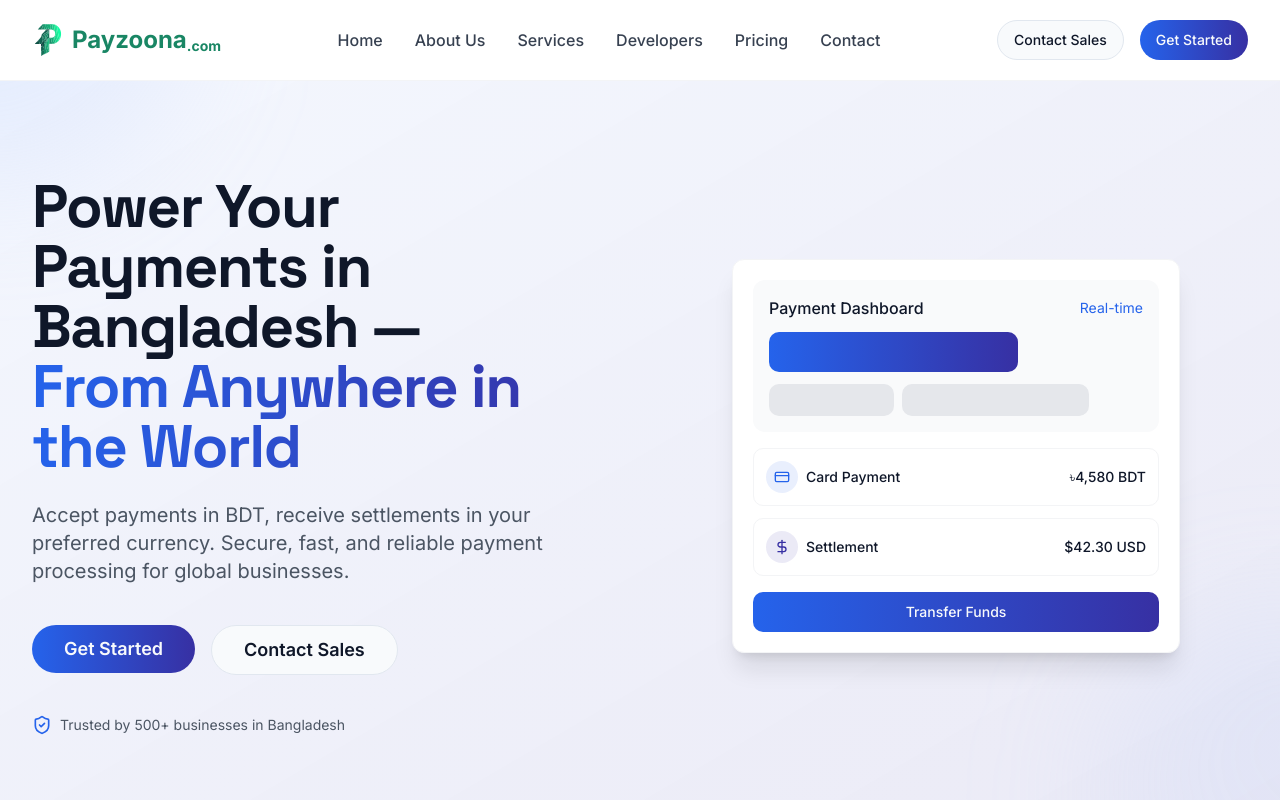
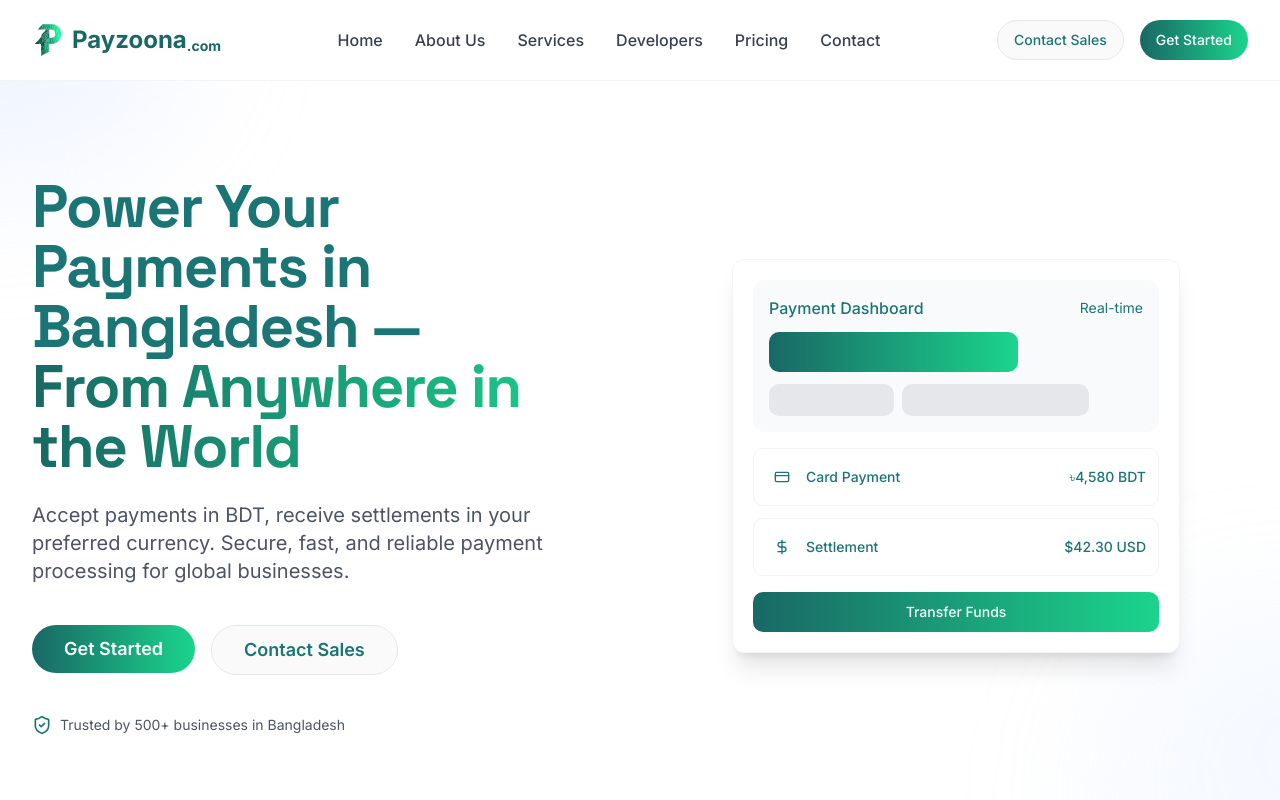
Before and after one commit to HridoyVaraby/payzoona-bangladesh-gateway, a React (Vite) app: page / in a window 1280 px wide. Shown: the top 800 px of the page. Built offline with nearby package versions, Linux system fonts and the light colour scheme.

Commit message:
Update color scheme
Update the color scheme to use #196864 and #1bd48c as primary colors and adjust background colors accordingly.

```diff
--- a/src/components/layout/Navbar.tsx
+++ b/src/components/layout/Navbar.tsx
@@ -18,19 +18,19 @@ const Navbar = () => {
           {/* Logo */}
           <Link to="/" className="flex items-center space-x-2">
             <img src="/payzoona_icon.svg" alt="Payzoona Logo" className="w-8 h-8" />
-            <div className="font-bold text-2xl text-[#198664] font-inter">
+            <div className="font-bold text-2xl text-payzoona-teal font-inter">
               Payzoona<span className="text-sm align-bottom">.com</span>
             </div>
           </Link>
 
           {/* Desktop Navigation */}
           <nav className="hidden lg:flex items-center space-x-8">
-            <Link to="/" className="text-gray-700 hover:text-payzoona-blue font-medium transition-colors">Home</Link>
-            <Link to="/about" className="text-gray-700 hover:text-payzoona-blue font-medium transition-colors">About Us</Link>
-            <Link to="/services" className="text-gray-700 hover:text-payzoona-blue font-medium transition-colors">Services</Link>
-            <Link to="/developers" className="text-gray-700 hover:text-payzoona-blue font-medium transition-colors">Developers</Link>
-            <Link to="/pricing" className="text-gray-700 hover:text-payzoona-blue font-medium transition-colors">Pricing</Link>
-            <Link to="/contact" className="text-gray-700 hover:text-payzoona-blue font-medium transition-colors">Contact</Link>
+            <Link to="/" className="text-gray-700 hover:text-payzoona-teal font-medium transition-colors">Home</Link>
+            <Link to="/about" className="text-gray-700 hover:text-payzoona-teal font-medium transition-colors">About Us</Link>
+            <Link to="/services" className="text-gray-700 hover:text-payzoona-teal font-medium transition-colors">Services</Link>
+            <Link to="/developers" className="text-gray-700 hover:text-payzoona-teal font-medium transition-colors">Developers</Link>
+            <Link to="/pricing" className="text-gray-700 hover:text-payzoona-teal font-medium transition-colors">Pricing</Link>
+            <Link to="/contact" className="text-gray-700 hover:text-payzoona-teal font-medium transition-colors">Contact</Link>
           </nav>
 
           {/* Action Buttons - Desktop */}
@@ -60,12 +60,12 @@ const Navbar = () => {
       {isMenuOpen && (
         <div className="lg:hidden py-4 px-6 border-t border-gray-100 bg-white">
           <nav className="space-y-4 pb-5">
-            <Link to="/" onClick={toggleMenu} className="block text-gray-700 hover:text-payzoona-blue font-medium transition-colors">Home</Link>
-            <Link to="/about" onClick={toggleMenu} className="block text-gray-700 hover:text-payzoona-blue font-medium transition-colors">About Us</Link>
-            <Link to="/services" onClick={toggleMenu} className="block text-gray-700 hover:text-payzoona-blue font-medium transition-colors">Services</Link>
-            <Link to="/developers" onClick={toggleMenu} className="block text-gray-700 hover:text-payzoona-blue font-medium transition-colors">Developers</Link>
-            <Link to="/pricing" onClick={toggleMenu} className="block text-gray-700 hover:text-payzoona-blue font-medium transition-colors">Pricing</Link>
-            <Link to="/contact" onClick={toggleMenu} className="block text-gray-700 hover:text-payzoona-blue font-medium transition-colors">Contact</Link>
+            <Link to="/" onClick={toggleMenu} className="block text-gray-700 hover:text-payzoona-teal font-medium transition-colors">Home</Link>
+            <Link to="/about" onClick={toggleMenu} className="block text-gray-700 hover:text-payzoona-teal font-medium transition-colors">About Us</Link>
+            <Link to="/services" onClick={toggleMenu} className="block text-gray-700 hover:text-payzoona-teal font-medium transition-colors">Services</Link>
+            <Link to="/developers" onClick={toggleMenu} className="block text-gray-700 hover:text-payzoona-teal font-medium transition-colors">Developers</Link>
+            <Link to="/pricing" onClick={toggleMenu} className="block text-gray-700 hover:text-payzoona-teal font-medium transition-colors">Pricing</Link>
+            <Link to="/contact" onClick={toggleMenu} className="block text-gray-700 hover:text-payzoona-teal font-medium transition-colors">Contact</Link>
           </nav>
           <div className="flex flex-col space-y-3">
             <a href="https://wa.me/8801301100382" target="_blank" rel="noopener noreferrer" onClick={toggleMenu}>
--- a/src/components/shared/CallToAction.tsx
+++ b/src/components/shared/CallToAction.tsx
@@ -43,7 +43,7 @@ const CallToAction = ({
         <div className="flex flex-wrap gap-4 justify-center">
           <Link to={primaryButtonLink}>
             <Button className={gradient
-              ? "bg-white text-payzoona-indigo hover:bg-gray-100 shadow-soft hover:shadow-soft-lg rounded-full px-8 py-6 text-lg font-semibold"
+              ? "bg-white text-payzoona-teal hover:bg-gray-100 shadow-soft hover:shadow-soft-lg rounded-full px-8 py-6 text-lg font-semibold"
               : "bg-gradient-primary shadow-soft hover:shadow-soft-lg hover:brightness-110 rounded-full px-8 py-6 text-lg font-semibold"
             }>
               {primaryButtonText}
--- a/src/components/shared/FeatureCard.tsx
+++ b/src/components/shared/FeatureCard.tsx
@@ -11,8 +11,8 @@ interface FeatureCardProps {
 const FeatureCard = ({ icon: Icon, title, description }: FeatureCardProps) => {
   return (
     <div className="bg-white p-6 rounded-xl shadow-soft border border-gray-100 hover:shadow-soft-lg transition-all duration-300 group">
-      <div className="bg-gradient-to-br from-blue-50 to-indigo-50 p-3 inline-flex items-center justify-center rounded-xl mb-5 group-hover:scale-110 transition-transform duration-300">
-        <Icon className="h-6 w-6 text-payzoona-blue group-hover:text-payzoona-indigo transition-colors duration-300" />
+      <div className="bg-gradient-to-br from-payzoona-teal/10 to-payzoona-green/10 p-3 inline-flex items-center justify-center rounded-xl mb-5 group-hover:scale-110 transition-transform duration-300">
+        <Icon className="h-6 w-6 text-payzoona-teal group-hover:text-payzoona-green transition-colors duration-300" />
       </div>
       <h3 className="text-xl font-semibold mb-3 font-space-grotesk">{title}</h3>
       <p className="text-gray-600">{description}</p>
--- a/src/components/shared/SectionHeader.tsx
+++ b/src/components/shared/SectionHeader.tsx
@@ -26,7 +26,7 @@ const SectionHeader = ({ title, subtitle, description, centered = false }: Secti
     >
       <div className="relative inline-block">
         <h2 className="heading-lg text-gray-900 mb-4 relative z-10">{title}</h2>
-        <div className={`absolute h-3 bg-gradient-to-r from-blue-100 to-indigo-100 bottom-0 ${centered ? 'left-1/4 w-1/2' : 'left-0 w-3/4'} -z-10 rounded-full`}></div>
+        <div className={`absolute h-3 bg-gradient-to-r from-payzoona-teal/20 to-payzoona-green/20 bottom-0 ${centered ? 'left-1/4 w-1/2' : 'left-0 w-3/4'} -z-10 rounded-full`}></div>
       </div>
       {subtitle && (
         <p className={`text-lg text-gray-600 mt-4 leading-relaxed ${centered ? 'mx-auto' : ''} max-w-2xl`}>
--- a/src/index.css
+++ b/src/index.css
@@ -7,74 +7,74 @@
 
 @layer base {
   :root {
-    --background: 210 40% 98%;
-    --foreground: 222 47% 11%;
+    --background: 180 5% 98%;
+    --foreground: 179 64% 28%;
 
     --card: 0 0% 100%;
-    --card-foreground: 222 47% 11%;
+    --card-foreground: 179 64% 28%;
 
     --popover: 0 0% 100%;
-    --popover-foreground: 222 47% 11%;
+    --popover-foreground: 179 64% 28%;
 
-    --primary: 221 83% 53%;
-    --primary-foreground: 210 40% 98%;
+    --primary: 179 64% 28%;
+    --primary-foreground: 160 80% 98%;
 
-    --secondary: 210 40% 96%;
-    --secondary-foreground: 222 47% 11%;
+    --secondary: 157 77% 50%;
+    --secondary-foreground: 160 5% 15%;
 
-    --muted: 210 40% 96%;
-    --muted-foreground: 215 16% 47%;
+    --muted: 180 10% 94%;
+    --muted-foreground: 179 25% 45%;
 
-    --accent: 210 40% 96%;
-    --accent-foreground: 222 47% 11%;
+    --accent: 157 77% 95%;
+    --accent-foreground: 179 64% 28%;
 
     --destructive: 0 84% 60%;
-    --destructive-foreground: 210 40% 98%;
+    --destructive-foreground: 160 80% 98%;
 
-    --border: 214 32% 91%;
-    --input: 214 32% 91%;
-    --ring: 221 83% 53%;
+    --border: 180 15% 90%;
+    --input: 180 15% 90%;
+    --ring: 179 64% 28%;
 
     --radius: 0.75rem;
 
     --sidebar-background: 0 0% 98%;
-    --sidebar-foreground: 240 5% 26%;
-    --sidebar-primary: 240 6% 10%;
+    --sidebar-foreground: 180 5% 26%;
+    --sidebar-primary: 180 6% 10%;
     --sidebar-primary-foreground: 0 0% 98%;
-    --sidebar-accent: 240 5% 96%;
-    --sidebar-accent-foreground: 240 6% 10%;
-    --sidebar-border: 220 13% 91%;
-    --sidebar-ring: 217 91% 60%;
+    --sidebar-accent: 180 5% 96%;
+    --sidebar-accent-foreground: 180 6% 10%;
+    --sidebar-border: 180 13% 91%;
+    --sidebar-ring: 157 77% 50%;
   }
 
   .dark {
-    --background: 222 47% 11%;
-    --foreground: 210 40% 98%;
+    --background: 179 64% 8%;
+    --foreground: 160 80% 98%;
 
-    --card: 222 47% 11%;
-    --card-foreground: 210 40% 98%;
+    --card: 179 64% 10%;
+    --card-foreground: 160 80% 98%;
 
-    --popover: 222 47% 11%;
-    --popover-foreground: 210 40% 98%;
+    --popover: 179 64% 10%;
+    --popover-foreground: 160 80% 98%;
 
-    --primary: 217 91% 60%;
-    --primary-foreground: 222 47% 11%;
+    --primary: 157 77% 50%;
+    --primary-foreground: 179 64% 10%;
 
-    --secondary: 217 33% 17%;
-    --secondary-foreground: 210 40% 98%;
+    --secondary: 179 30% 20%;
+    --secondary-foreground: 160 80% 98%;
 
-    --muted: 217 33% 17%;
-    --muted-foreground: 215 20% 65%;
+    --muted: 179 30% 20%;
+    --muted-foreground: 179 20% 65%;
 
-    --accent: 217 33% 17%;
-    --accent-foreground: 210 40% 98%;
+    --accent: 179 30% 20%;
+    --accent-foreground: 160 80% 98%;
 
     --destructive: 0 63% 31%;
-    --destructive-foreground: 210 40% 98%;
+    --destructive-foreground: 160 80% 98%;
 
-    --border: 217 33% 17%;
-    --input: 217 33% 17%;
-    --ring: 213 27% 84%;
+    --border: 179 30% 20%;
+    --input: 179 30% 20%;
+    --ring: 157 45% 70%;
   }
 }
 
@@ -88,7 +88,7 @@
   }
 
   ::selection {
-    @apply bg-payzoona-blue/20 text-payzoona-indigo;
+    @apply bg-payzoona-green/20 text-payzoona-teal;
   }
 }
 
@@ -102,7 +102,7 @@
   }
 
   .btn-secondary {
-    @apply px-6 py-2.5 bg-white border border-gray-200 text-payzoona-indigo rounded-full font-medium hover:shadow-soft hover:border-payzoona-blue/30 transition-all duration-300 inline-flex items-center;
+    @apply px-6 py-2.5 bg-white border border-gray-200 text-payzoona-teal rounded-full font-medium hover:shadow-soft hover:border-payzoona-green/30 transition-all duration-300 inline-flex items-center;
   }
 
   .section {
```
Also changed, not shown: src/components/layout/Footer.tsx (+19 -19 lines), tailwind.config.ts (+5 -7 lines).
